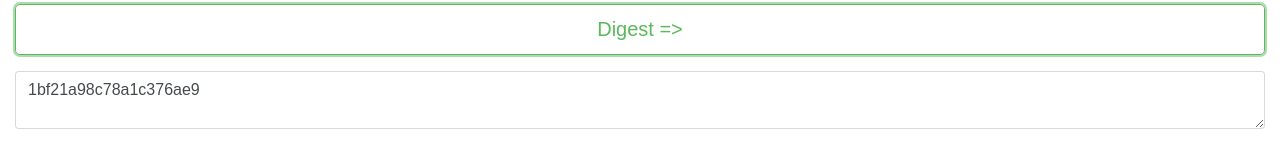
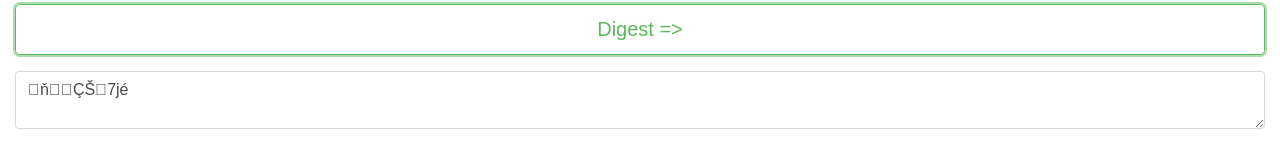
Before and after one commit to yangwao/pwa-zilchpass, a website: page app/index.html in a window 1280 px wide. Both pictures are taken after a click on the button "Digest =>". Shown: the part 252-420 px from the top of the page. Drawn offline with Linux system fonts and the light colour scheme.

Commit message:
set Uint8Array enconding to windows-1250

```diff
--- a/app/index.html
+++ b/app/index.html
@@ -63,11 +63,14 @@
     </div>
   </div>
   <script>
-  function decodeUTF8(s) {
-    var i, d = unescape(encodeURIComponent(s)), b = new Uint8Array(d.length);
-    for (i = 0; i < d.length; i++) b[i] = d.charCodeAt(i);
-    return b;
-  }
+  // function decodeUTF8(s) {
+  //   var i, d = unescape(encodeURIComponent(s)), b = new Uint8Array(d.length);
+  //   for (i = 0; i < d.length; i++) b[i] = d.charCodeAt(i);
+  //   return b;
+  // }
+
+  var enc = new TextEncoder('windows-1250')
+  var dec = new TextDecoder('windows-1250')
 
   function calculateDigest() {
     // Get message converting to Unix line breaks.
@@ -76,12 +79,13 @@
     var key = document.getElementById('key').value;
     var length = document.getElementById('digest-length').value;
     try {
-      var h = new BLAKE2s(length, decodeUTF8(key));
+      var h = new BLAKE2s(length, enc.encode(key));
     } catch (e) {
       alert("Error: " + e);
     }
-    h.update(decodeUTF8(msg));
-    document.getElementById('digest').innerHTML = h.hexDigest();
+
+    h.update(enc.encode(msg));
+    document.getElementById('digest').innerHTML = dec.decode(h.digest())
   }
   </script>
   <script src="blake2s.min.js"></script>
```
